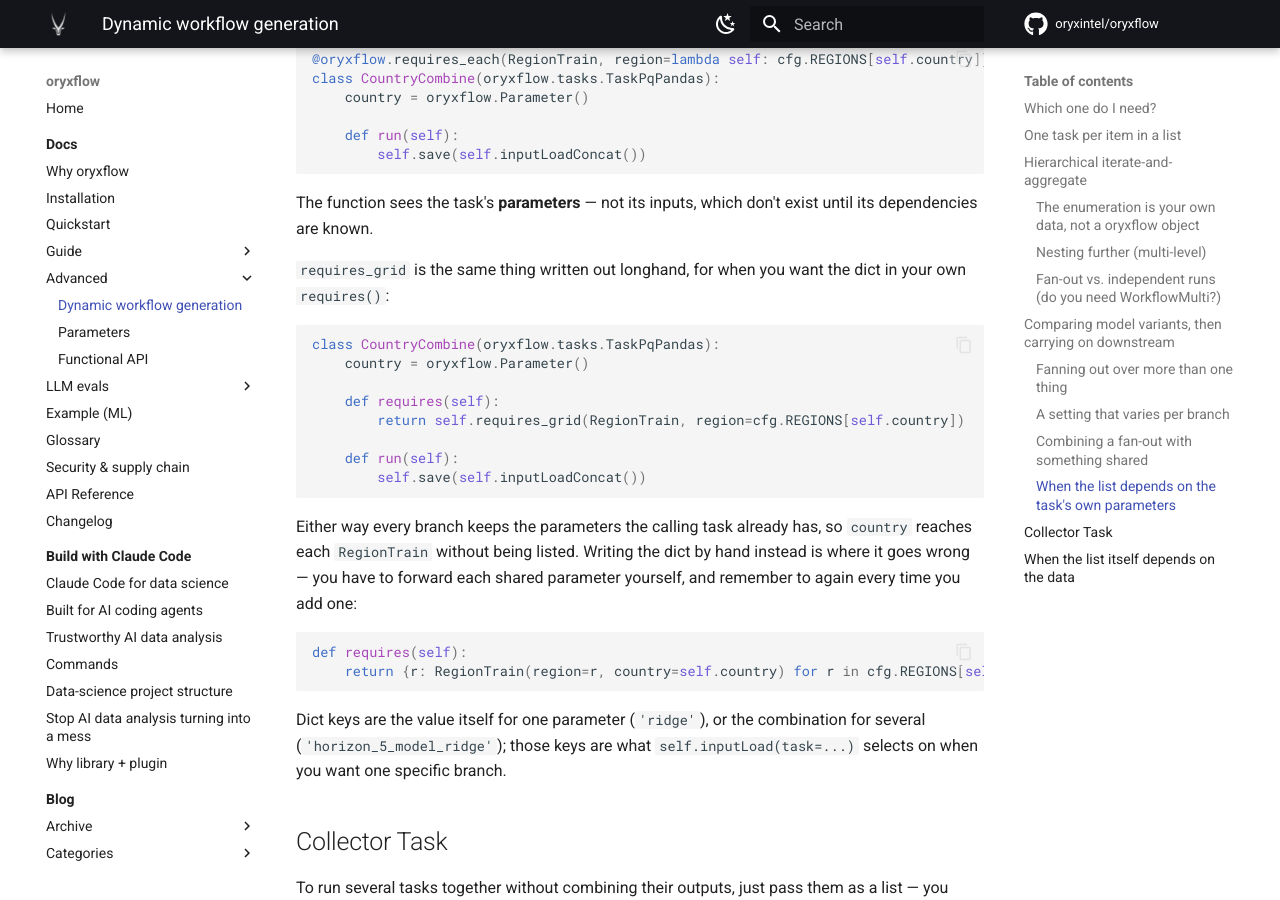
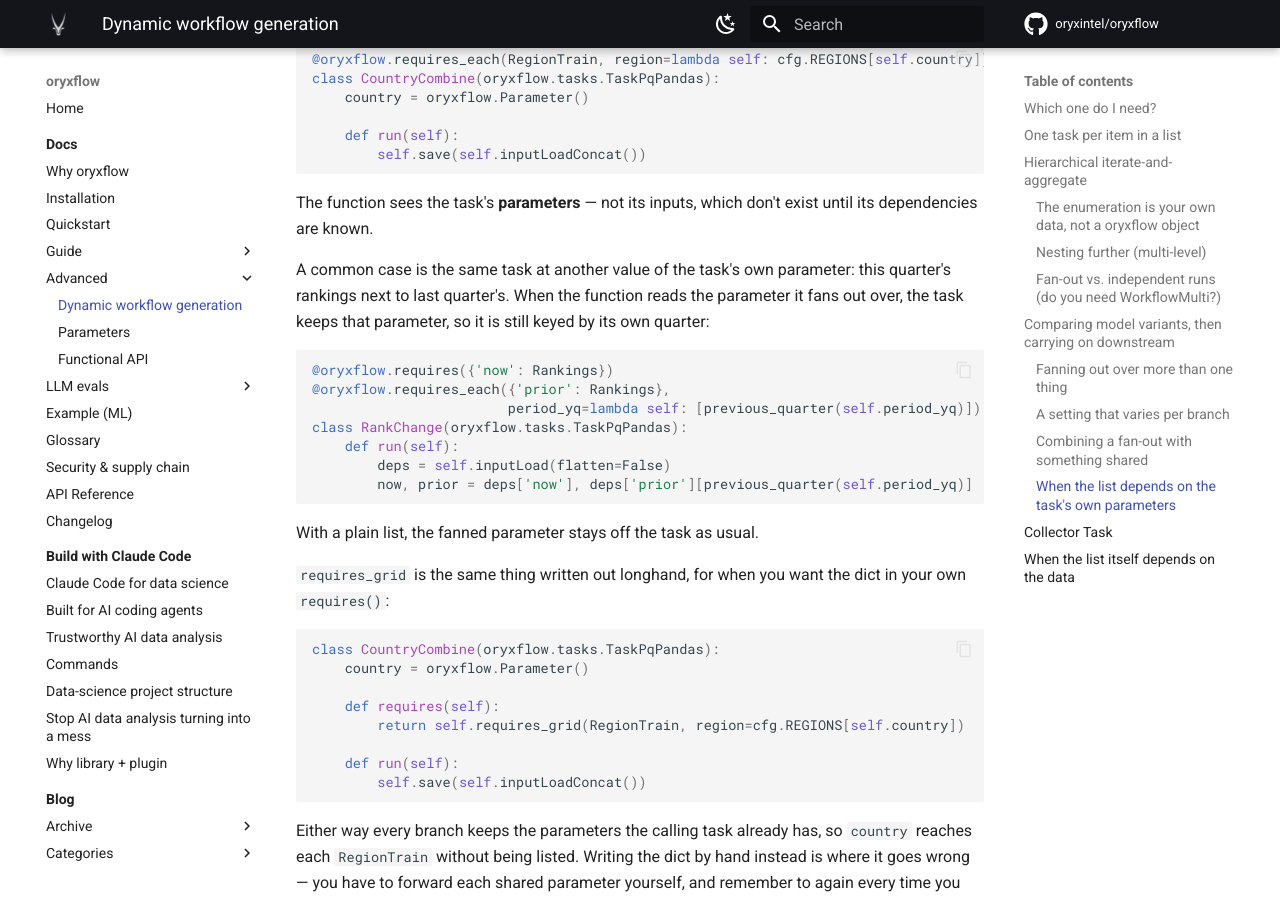
Before and after one commit to oryxintel/oryxlib-docs, an MkDocs documentation site: the page built from docs/docs/advtasksdyn.md, in a window 1280 px wide and 900 px high, scrolled down 10766 px. Built offline with MkDocs 1.6.1 and Material for MkDocs 9.7.7, drawn with Linux system fonts in a browser that asks for light colours; comment, search, counter and statistics services are not loaded.

Commit message:
fix: round-2 feedback - quiet notebook params, shifted fan-outs, lenient workbook options
- TaskNotebook: no papermill "Passed unknown parameter" warning for task
  parameters; kernel runs with PYDEVD_DISABLE_FILE_VALIDATION=1.
- requires_each: a grid function that reads the task's own fanned parameter
  keeps it on the task (same task at the previous quarter).
- excel_write: workbook-level column options apply to sheets that have the
  column; a name in no sheet still raises.
- report: 'pct1' preset; table shows a named index as leading columns.

Co-Authored-By: Claude Opus 5.5 <noreply@anthropic.com>
Claude-Session: https://claude.ai/code/session_01HvemzCa9WwTH3gm84pgUkq

````diff
--- a/docs/docs/advtasksdyn.md
+++ b/docs/docs/advtasksdyn.md
@@ -438,6 +438,23 @@ class CountryCombine(oryxflow.tasks.TaskPqPandas):
 The function sees the task's **parameters** — not its inputs, which don't exist until its
 dependencies are known.
 
+A common case is the same task at another value of the task's own parameter: this quarter's
+rankings next to last quarter's. When the function reads the parameter it fans out over, the task
+keeps that parameter, so it is still keyed by its own quarter:
+
+<!--phmdoctest-skip-->
+```python
+@oryxflow.requires({'now': Rankings})
+@oryxflow.requires_each({'prior': Rankings},
+                        period_yq=lambda self: [previous_quarter(self.period_yq)])
+class RankChange(oryxflow.tasks.TaskPqPandas):
+    def run(self):
+        deps = self.inputLoad(flatten=False)
+        now, prior = deps['now'], deps['prior'][previous_quarter(self.period_yq)]
+```
+
+With a plain list, the fanned parameter stays off the task as usual.
+
 `requires_grid` is the same thing written out longhand, for when you want the dict in your own
 `requires()`:
 
````
Also changed, not shown: docs/docs/reports.md (+1 -0 lines), docs/docs/targets.md (+2 -2 lines).
